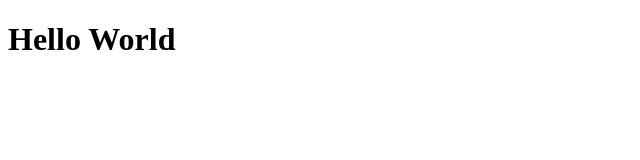
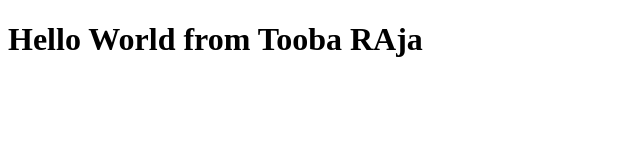
Before and after one commit to Tooba93/Bootcamp2020, a plain HTML site: page index.html in a window 1280 px wide. Shown: the whole page, without its empty margins (0-640 px from the left). Drawn offline with Linux system fonts and the light colour scheme.

Commit message:
update index.html

```diff
--- a/index.html
+++ b/index.html
@@ -7,6 +7,6 @@
     <title>Document</title>
 </head>
 <body>
-    <h1>Hello World</h1>
+    <h1>Hello World from Tooba RAja</h1>
 </body>
 </html>
```
